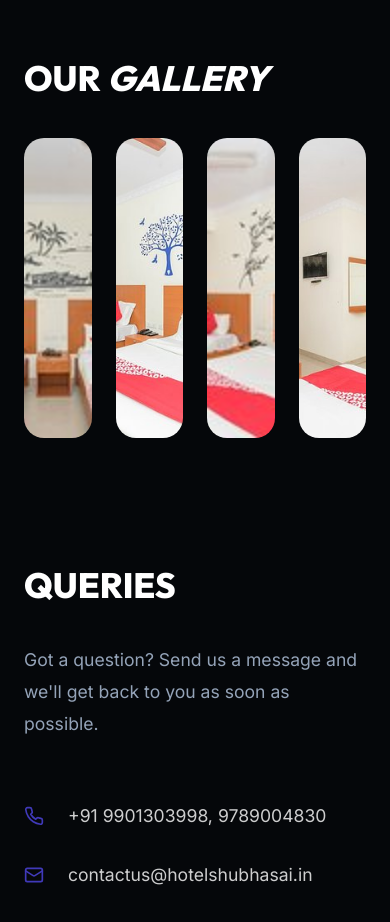
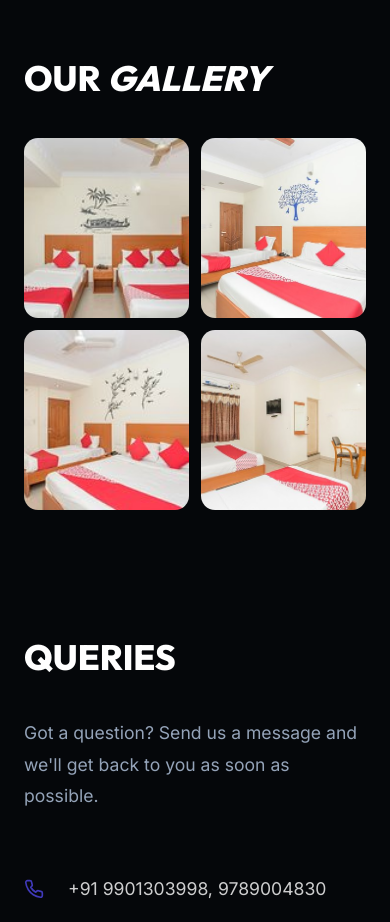
Before and after one commit to Dhanush-An/Hotel, a React (Vite) app in the folder frontend/: page / in a window 390 px wide. Shown: the part 9660-10582 px from the top of the page. Built offline with nearby package versions, Linux system fonts and the light colour scheme; no server answers; a web font is replaced by a local one.

Commit message:
fix: gallery section 2-column layout on mobile

```diff
--- a/frontend/src/pages/LandingPage.css
+++ b/frontend/src/pages/LandingPage.css
@@ -837,6 +837,8 @@
     }
     .rooms-grid { grid-template-columns: 1fr; }
     .features-grid { grid-template-columns: 1fr; }
+    .gallery-grid { grid-template-columns: 1fr 1fr; gap: 0.8rem; }
+    .gallery-item { height: 180px; border-radius: 14px; }
 
     .testimonial-text { font-size: 1.4rem; }
 
```
